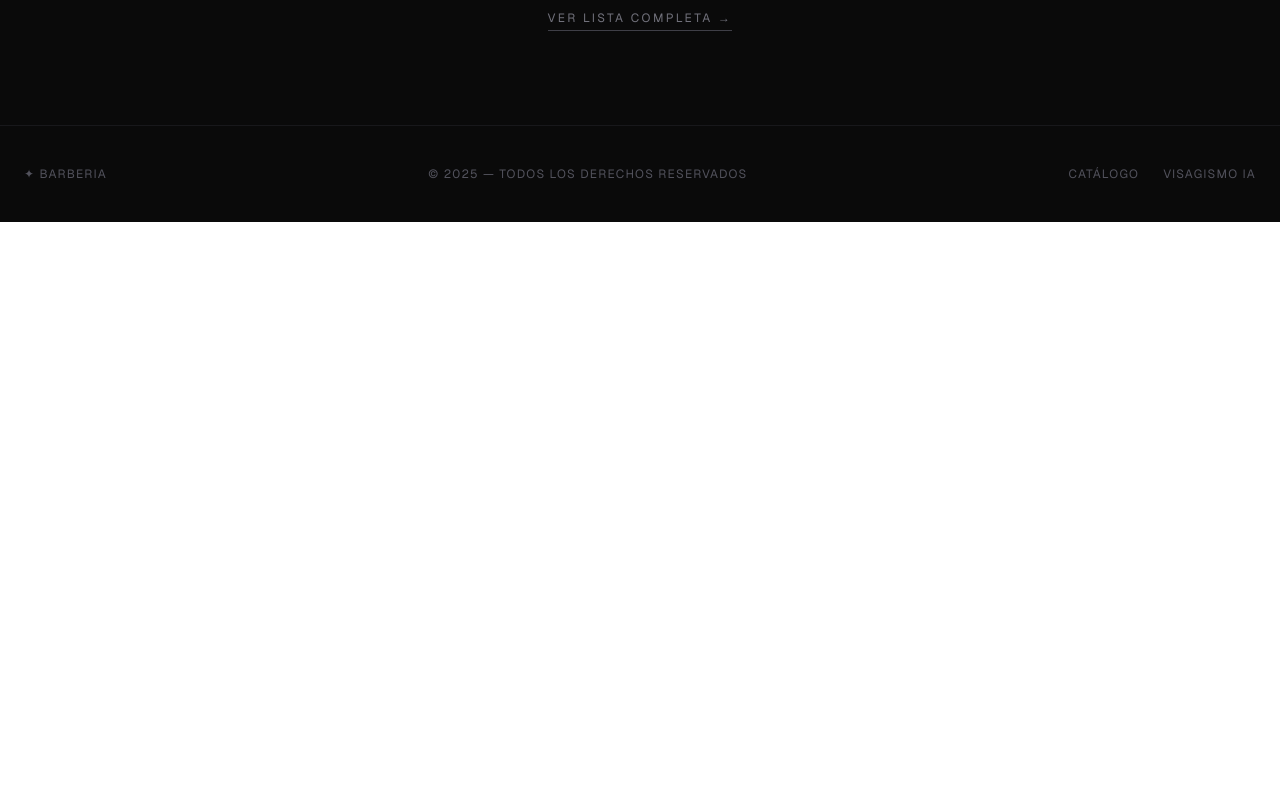
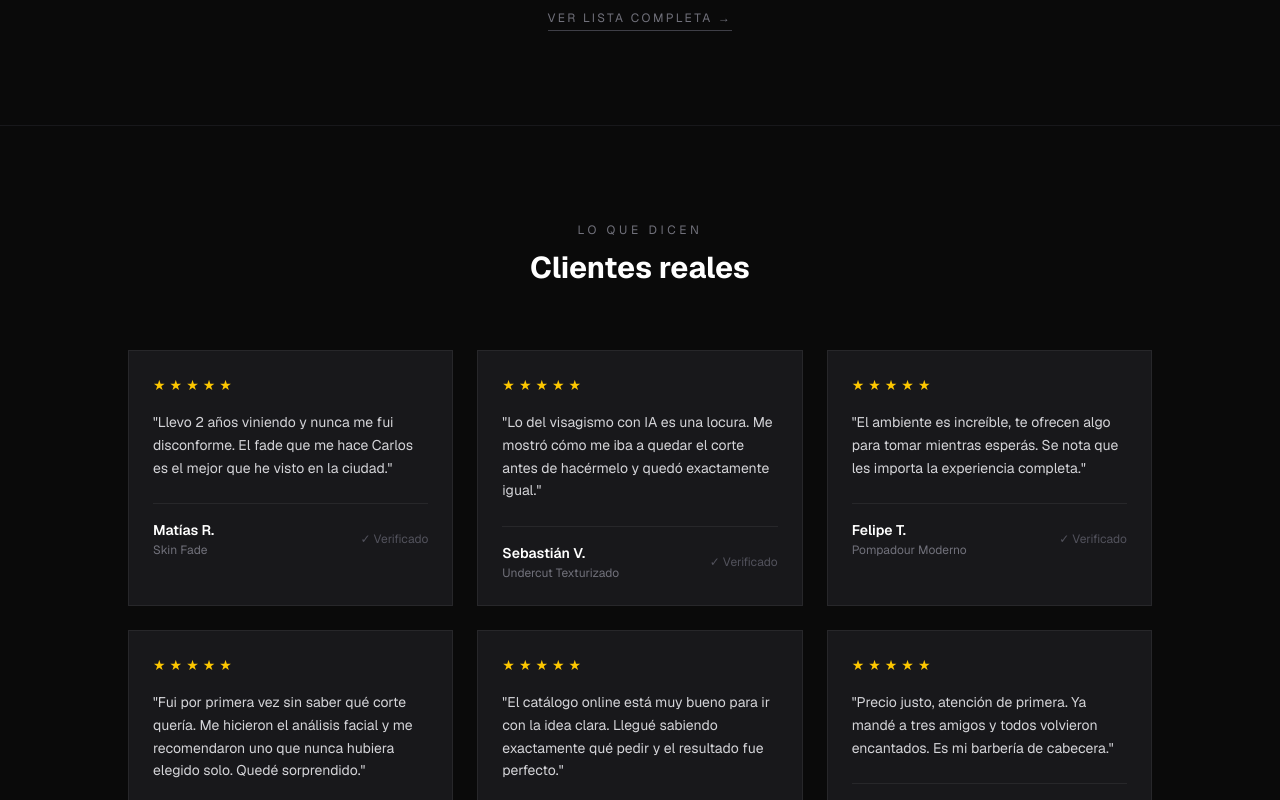
Before and after one commit to FelipeZuni/BarberIA, a Next.js app: page / in a window 1280 px wide. Shown: the part 3240-4040 px from the top of the page. Before the commit the page ends 3462 px from the top, so only its background shows below. Built offline with nearby package versions, Linux system fonts and the light colour scheme.

Commit message:
seccion testimonios en landing

```diff
--- a/src/app/page.js
+++ b/src/app/page.js
@@ -145,6 +145,69 @@ export default function Home() {
         </div>
       </section>
 
+      {/* Testimonios */}
+      <section className="border-t border-zinc-900 px-6 py-24">
+        <div className="max-w-5xl mx-auto">
+          <p className="text-xs tracking-[0.3em] uppercase text-zinc-500 mb-3 text-center">Lo que dicen</p>
+          <h2 className="text-3xl font-bold text-center mb-16">Clientes reales</h2>
+          <div className="grid grid-cols-1 md:grid-cols-3 gap-6">
+            {[
+              {
+                nombre: 'Matías R.',
+                texto: 'Llevo 2 años viniendo y nunca me fui disconforme. El fade que me hace Carlos es el mejor que he visto en la ciudad.',
+                estrellas: 5,
+                corte: 'Skin Fade'
+              },
+              {
+                nombre: 'Sebastián V.',
+                texto: 'Lo del visagismo con IA es una locura. Me mostró cómo me iba a quedar el corte antes de hacérmelo y quedó exactamente igual.',
+                estrellas: 5,
+                corte: 'Undercut Texturizado'
+              },
+              {
+                nombre: 'Felipe T.',
+                texto: 'El ambiente es increíble, te ofrecen algo para tomar mientras esperás. Se nota que les importa la experiencia completa.',
+                estrellas: 5,
+                corte: 'Pompadour Moderno'
+              },
+              {
+                nombre: 'Ignacio M.',
+                texto: 'Fui por primera vez sin saber qué corte quería. Me hicieron el análisis facial y me recomendaron uno que nunca hubiera elegido solo. Quedé sorprendido.',
+                estrellas: 5,
+                corte: 'Crop Francés'
+              },
+              {
+                nombre: 'Diego A.',
+                texto: 'El catálogo online está muy bueno para ir con la idea clara. Llegué sabiendo exactamente qué pedir y el resultado fue perfecto.',
+                estrellas: 5,
+                corte: 'Quiff Moderno'
+              },
+              {
+                nombre: 'Cristóbal P.',
+                texto: 'Precio justo, atención de primera. Ya mandé a tres amigos y todos volvieron encantados. Es mi barbería de cabecera.',
+                estrellas: 5,
+                corte: 'Fade Clásico'
+              },
+            ].map((t) => (
+              <div key={t.nombre} className="bg-zinc-900 border border-zinc-800 p-6 hover:border-zinc-600 transition-colors">
+                <div className="flex gap-1 mb-4">
+                  {Array.from({ length: t.estrellas }).map((_, i) => (
+                    <span key={i} className="text-yellow-400 text-sm">★</span>
+                  ))}
+                </div>
+                <p className="text-zinc-300 text-sm leading-relaxed mb-6">"{t.texto}"</p>
+                <div className="border-t border-zinc-800 pt-4 flex justify-between items-center">
+                  <div>
+                    <p className="font-semibold text-sm">{t.nombre}</p>
+                    <p className="text-zinc-500 text-xs mt-0.5">{t.corte}</p>
+                  </div>
+                  <span className="text-xs text-zinc-600">✓ Verificado</span>
+                </div>
+              </div>
+            ))}
+          </div>
+        </div>
+      </section>
       {/* Footer */}
       <footer className="border-t border-zinc-900 px-6 py-10 flex flex-col md:flex-row justify-between items-center gap-4 text-zinc-600 text-xs tracking-widest uppercase">
         <span>✦ BarberIA</span>
```
